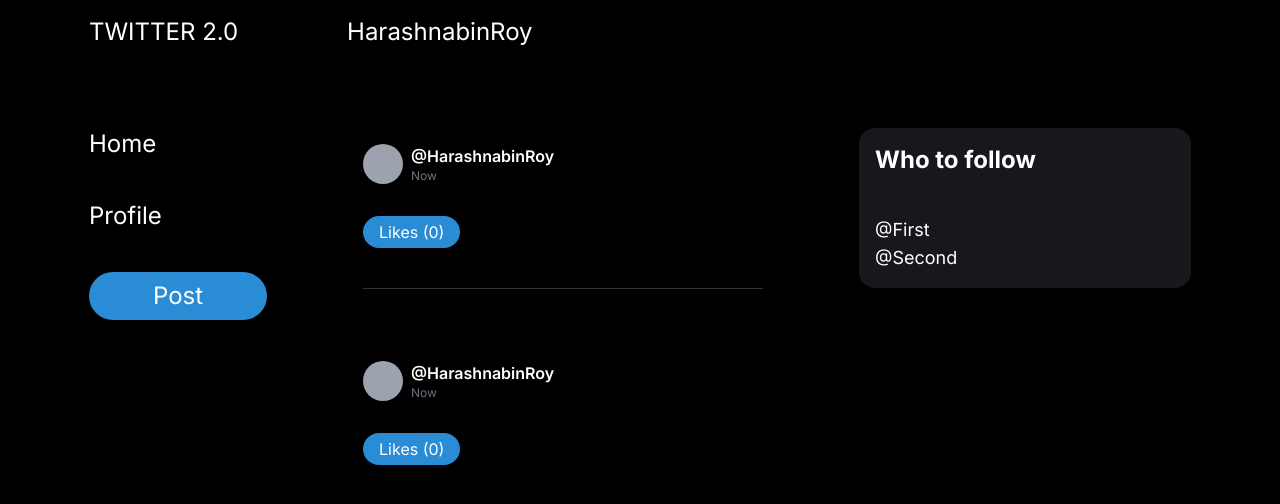
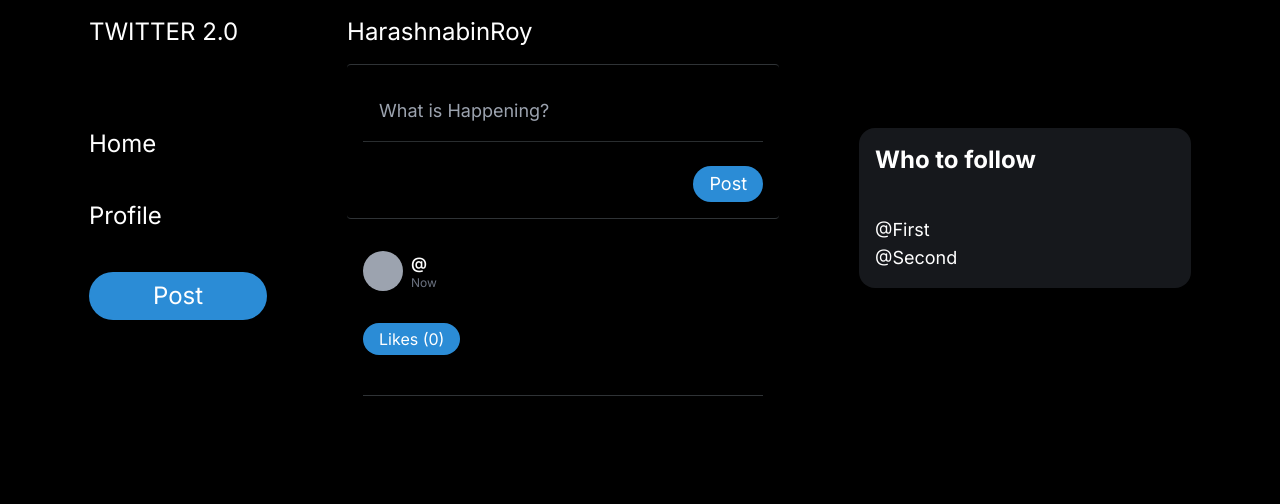
Before and after one commit to HarashnabinRoy/ivy, a Next.js app: page /profile in a window 1280 px wide. Shown: the top 504 px of the page. Built offline with nearby package versions, Linux system fonts and the light colour scheme.

Commit message:
Create and display tweets

```diff
--- a/src/app/page.js
+++ b/src/app/page.js
@@ -32,10 +32,14 @@
 
       });
       // setLoading(false);
+
       console.log(response)
       if (response.status === 201) {
         router.push('/home');
         console.log("SignUp success");
+
+        localStorage.setItem("authorization", JSON.stringify(response.data.token));
+        localStorage.setItem("userId", JSON.stringify(response.data.userId));
       }}
       catch (error) {
         console.error('Login error:', error.response.data);
--- a/src/components/createpost.js
+++ b/src/components/createpost.js
@@ -1,16 +1,45 @@
-import React from 'react'
+'use client'
+import React, { useState, useEffect } from 'react'
+import axios from 'axios';
 
 const createpost = () => {
+
+    const [description, setDescription] = useState('');
+    let token;
+    if (typeof window !== 'undefined') {
+        token = JSON.parse(localStorage.getItem('authorization'));
+      }
+
+    const handleSubmit = async (e) => {
+        e.preventDefault();
+
+        try {
+            await axios.post('https://ivykids.onrender.com/api/tweet', { description } ,{
+                headers: {
+                    authorization: token,
+                  },
+            })
+            window.location.reload();
+            console.log('Description sent successfully');
+        } catch (error) {
+            console.error('Error sending description:', error);
+        }
+
+    };
+
   return (
-    <div className='bg-black p-4 rounded shadow-md border border-[#2F3336] text-white text-lg'>
-        <form>
+    <div className=' bg-black p-4 rounded shadow-md border-y border-[#2F3336] text-white text-lg'>
+        <form onSubmit={handleSubmit}>
             <input
-                className='bg-black p-4 rounded shadow-md text-white text-lg w-full '
+                className='w-[400px] bg-black p-4 rounded shadow-md text-white text-lg w-full '
                 placeholder='What is Happening?'
                 style={{
                     resize: 'none',
                     userSelect: 'none',
-                }}>
+                    outline: 'none'
+                }}
+                onChange={(e) => setDescription(e.target.value)}
+                >
 
             </input>
             <div className='h-[1px] w-full bg-[#2F3336]'></div>
--- a/src/components/myposts.js
+++ b/src/components/myposts.js
@@ -1,5 +1,6 @@
 import React from 'react'
 import TweetPost from './tweetPost'
+import Createpost from './createpost'
 
 // const data = [
 //   {
@@ -11,8 +12,8 @@
   return (
     <div>
       <div className='text-2xl'>HarashnabinRoy</div>
-      <div className='mt-20 flex flex-col gap-10'>
-        <TweetPost />
+      <div className='mt-4'><Createpost /></div>
+      <div className='mt-4 flex flex-col gap-10'>
         <TweetPost />
       </div>
 
--- a/src/components/navbar.js
+++ b/src/components/navbar.js
@@ -3,12 +3,17 @@
 
 const navbar = () => {
   return (
-    <div className='flex flex-col justify-center gap-10 text-2xl'>
+    <div className='flex flex-row justify-center gap-4 text-2xl'>
+      <div className='flex flex-col gap-10'>
+
         <div className='jutify-center items-center flex'>TWITTER 2.0</div>
         <Link href="/home"><div className='mt-10'>Home</div></Link>
         <Link href="/profile"><div>Profile</div></Link>
 
         <div className='flex justify-center bg-[#2B8CD6] rounded-3xl px-16 py-2'>Post</div>
+      </div>
+
+
     </div>
   )
 }
--- a/src/components/posts.js
+++ b/src/components/posts.js
@@ -1,6 +1,9 @@
+'use client'
 import React from 'react'
+import { useEffect, useState } from 'react'
 import TweetPost from './tweetPost'
 import Createpost from './createpost'
+import axios from 'axios';
 
 const data = [
   { id: 1, text: 'Item 1' },
@@ -9,19 +12,43 @@
 ];
 
 
+const Posts = () => {
 
-const Posts = () => {
-  return (
-    <div>
-      <div className='text-2xl'>Home</div>
-      <div className='mt-4'><Createpost /></div>
-      {data.map((item)=>(
-        <div id={item.id} className='mt-4 flex flex-col gap-10'>
-          <TweetPost text={item.text}/>
-        </div>
-      ))}
+  const [responseData, setResponseData] = useState();
+  let token;
+  if (typeof window !== 'undefined') {
+    token = JSON.parse(localStorage.getItem('authorization'));
+  }
 
 
+  useEffect(() => {
+    axios.get('https://ivykids.onrender.com/api/tweet/getAllTweets', {
+      headers: {
+        authorization: token,
+      },
+    })
+      .then((response) => {
+        setResponseData(response.data);
+        // setLoading(false);
+        console.log(response.data);
+      })
+      .catch((error) => {
+        console.error('Error fetching data:', error);
+        // setLoading(false);
+      });
+  }, []);
+
+  return (
+    <div className='flex flex-row gap-4'>
+      <div className='flex flex-col border-x-[2px] border-[#2F3336]'>
+        <div className='text-2xl ml-4'>Home</div>
+        <div className='mt-4'><Createpost /></div>
+        {responseData?.map((item)=>(
+          <div key={item._id} className='mt-4 flex flex-col gap-10'>
+            <TweetPost userName={item.userId} text={item.description}/>
+          </div>
+        ))}
+      </div>
     </div>
   )
 }
--- a/src/components/tweetPost.js
+++ b/src/components/tweetPost.js
@@ -13,7 +13,7 @@
       <div className="flex items-center mb-2">
         <div className="w-10 h-10 bg-gray-400 rounded-full mr-2"></div>
         <div>
-          <p className="font-semibold">@HarashnabinRoy</p>
+          <p className="font-semibold">@{userName}</p>
           <p className="text-gray-500 text-xs">Now</p>
         </div>
       </div>
```
